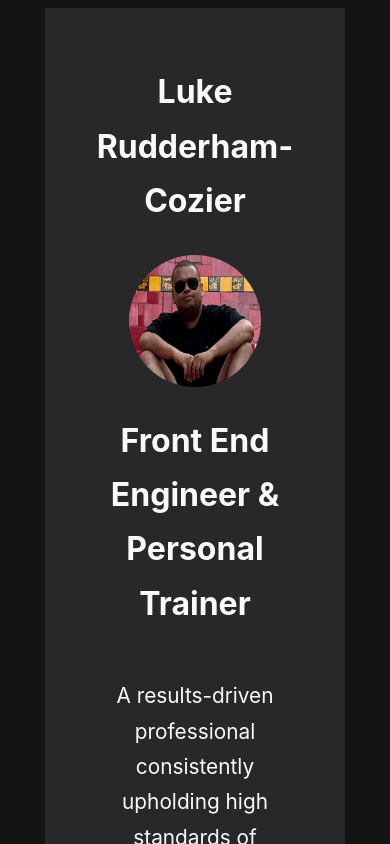
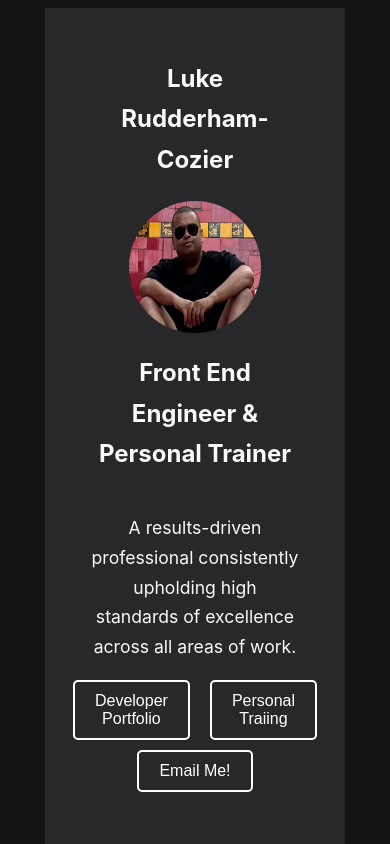
Before and after one commit to LRCozier/lacozier-businesscard, a React (Vite) app in the folder businesscard/: page / in a window 390 px wide. Shown: the top 844 px of the page. Built offline with nearby package versions, Linux system fonts and the light colour scheme.

Commit message:
updated mobile styles in app.css

```diff
--- a/businesscard/src/App.css
+++ b/businesscard/src/App.css
@@ -80,7 +80,7 @@ button{
   cursor: pointer;
   border-radius: 5px;
   transition: background-color 0.3s ease, color 0.3s ease;
-  font-size: 16px;
+  font-size: 1rem;
   margin: 0 5px;
 }
 
@@ -130,6 +130,14 @@ button:hover{
   main{
     max-width: 80%;
 }
+
+section h1, h2{
+  font-size: 1.5rem;
+}
+section p {
+  font-size: 1.1rem;
+}
+
 }
 
 /*END - MOBILE STYLES*/
```
